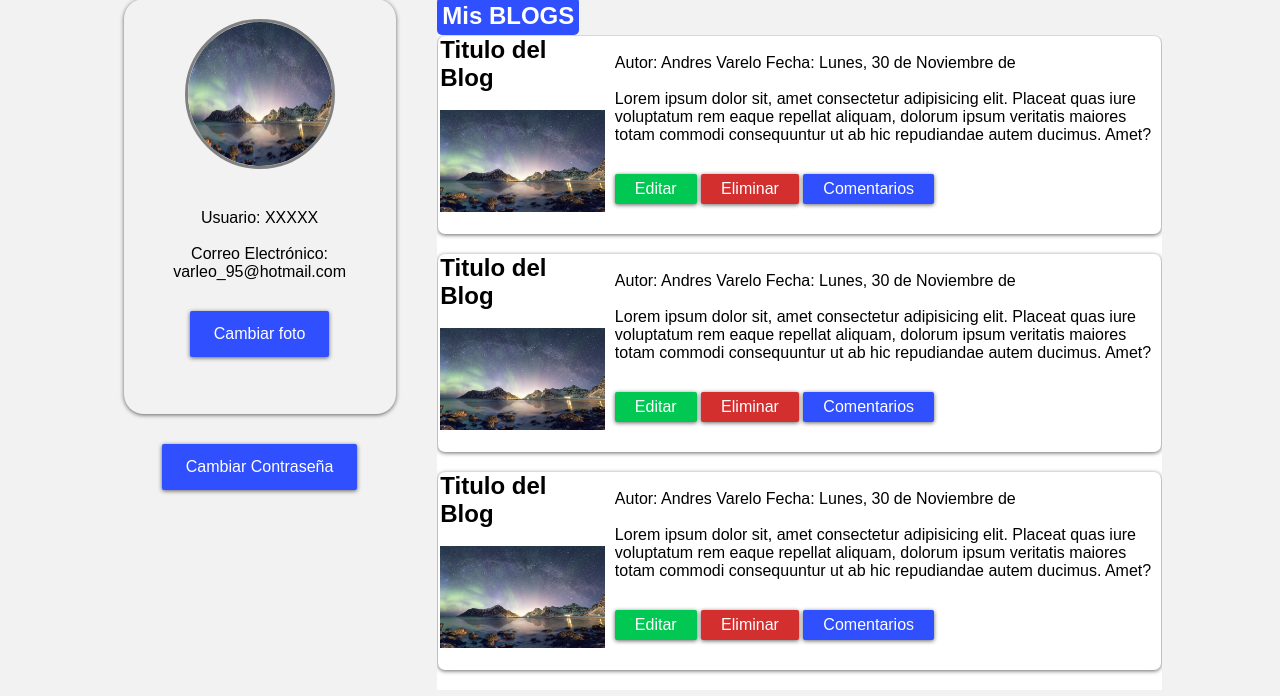
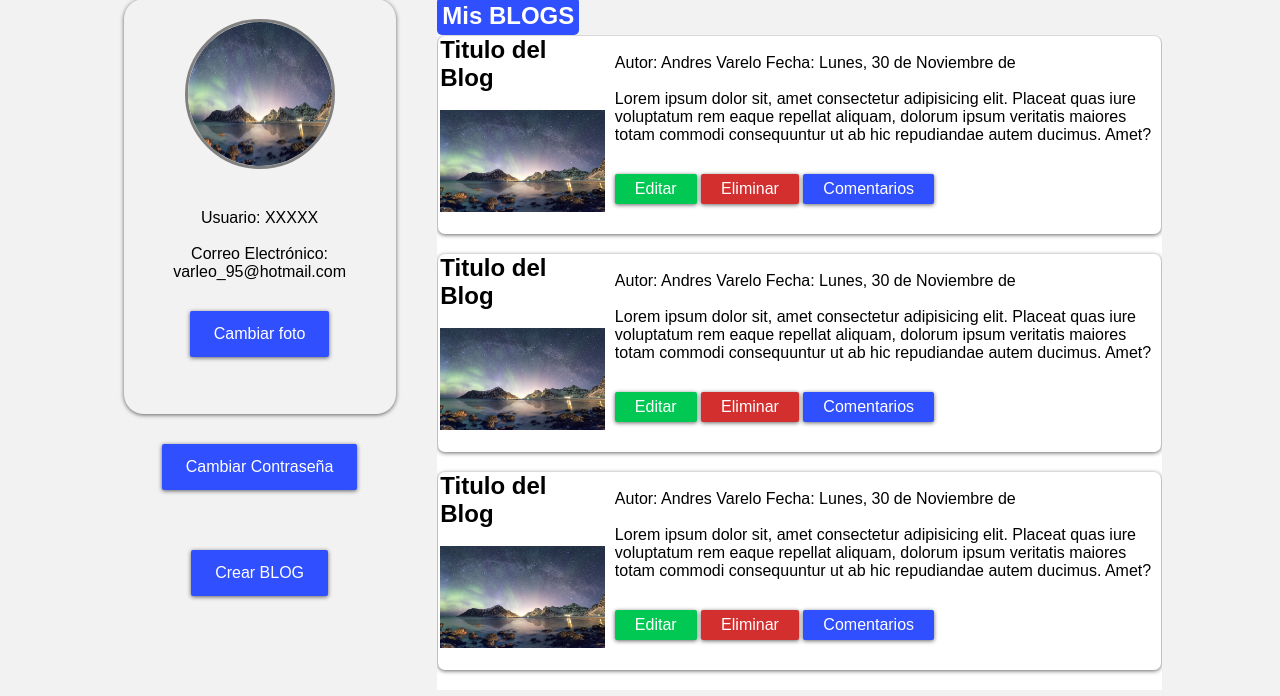
Before and after one commit to andvar95/Blog_Hub, a Flask app: page /perfil in a window 1280 px wide. Shown: the part 104-800 px from the top of the page. Run offline with Flask 2, Linux system fonts and the light colour scheme; some libraries are stand-ins or nearby versions.

Commit message:
Adición boton Crear BLOG

```diff
--- a/templates/perfil.html
+++ b/templates/perfil.html
@@ -79,6 +79,8 @@
 
             </div>
            <button class="c_contraseña" type="button"> <span> Cambiar Contraseña</span></button>
+
+           <button class="c_contraseña" type="button"> <span> Crear BLOG</span></button>
 
 
         </div>
```
